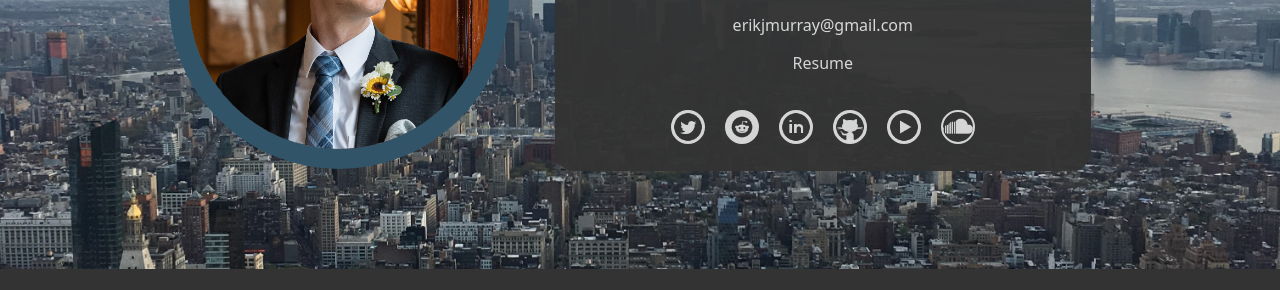
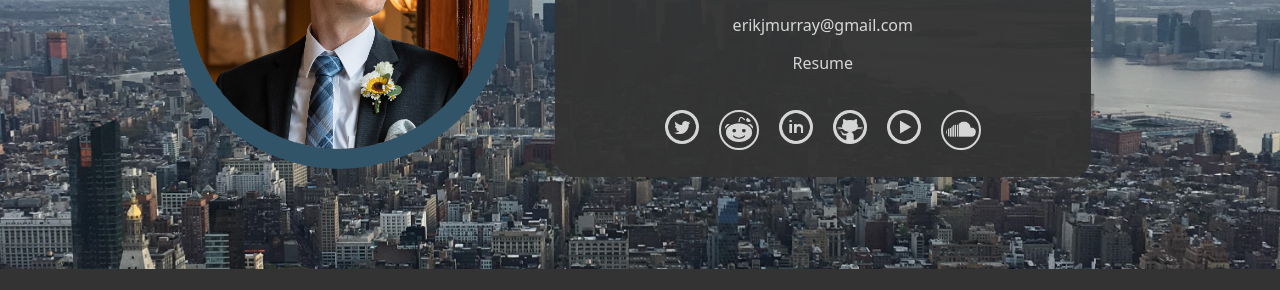
Before and after one commit to ErkMurIndustries/ErkMurIndustries.github.io, a Jekyll site: the page built from index.html, in a window 1280 px wide. Shown: the part 315-605 px from the top of the page. Built offline with Jekyll 4.4.1, drawn with Linux system fonts in a browser that asks for light colours.

Commit message:
more img styling

```diff
--- a/_includes/sharebar.html
+++ b/_includes/sharebar.html
@@ -4,7 +4,7 @@
     </a></li>
 
     <li><a href="http://www.reddit.com/submit?url={{ site.url }}{{ include.url }}&title={{ include.title }}" rel="nofollow" target="_blank">
-        <img class="social-img img-dark" title="Share on Reddit!" alt="Reddit" src="/assets/images/social/reddit.png" />
+        <img class="social-img img-light" title="Share on Reddit!" alt="Reddit" src="/assets/images/social/reddit.png"/>
     </a></li>
 
     <li><a href="http://www.facebook.com/sharer?u={{ site.url }}{{ include.url }}&p[title]={{ include.title }}" rel="nofollow" target="_blank">
--- a/_includes/socials.html
+++ b/_includes/socials.html
@@ -4,7 +4,7 @@
     </a></li>
 
     <li><a href="https://www.reddit.com/user/erkmurindustries" target="_blank">
-        <img class="social-img img-dark" title="Reddit" alt="Reddit" src="/assets/images/social/reddit.png" />
+        <img class="social-img img-light" title="Reddit" alt="Reddit" src="/assets/images/social/reddit.png" />
     </a></li>
 
     <li><a href="https://www.linkedin.com/pub/erik-murray/bb/98b/396" target="_blank">
--- a/assets/css/stylesheet.css
+++ b/assets/css/stylesheet.css
@@ -235,6 +235,7 @@ a:hover {
 
 .img-light {
     background-color: #333;
+    padding: 3px;
 }
 
 .img-dark {
```
Also changed, not shown: assets/images/social/reddit.png.
